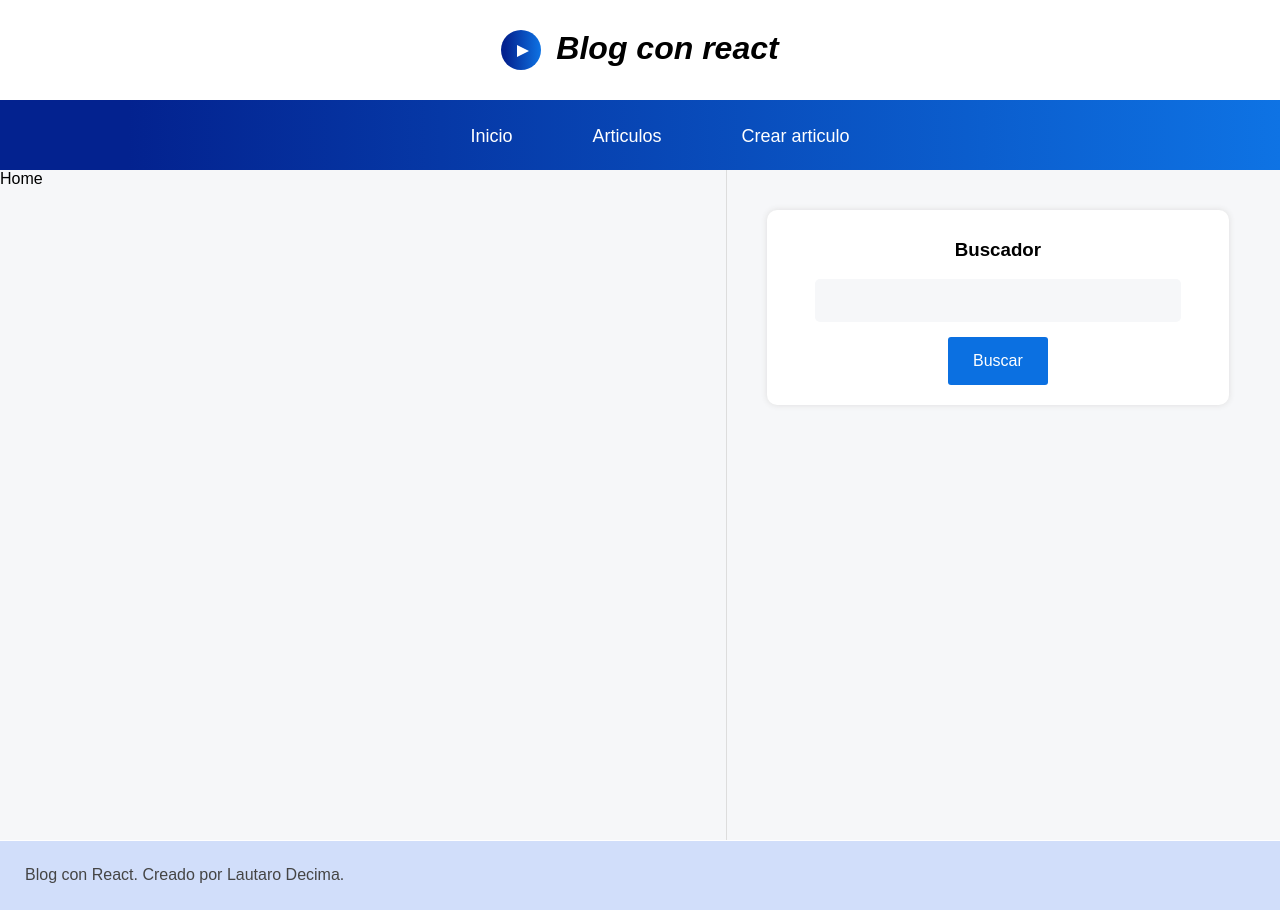
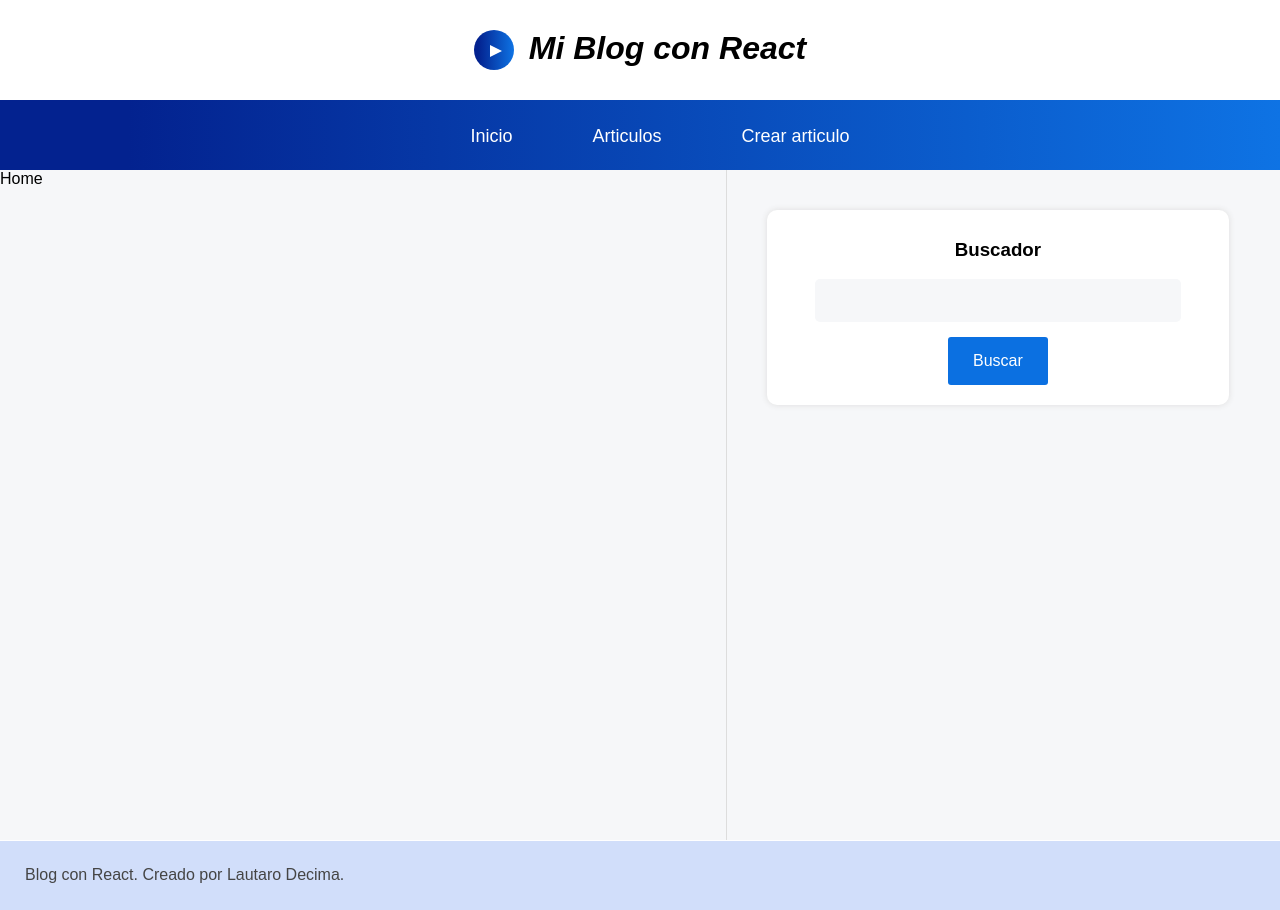
Before and after one commit to decimalautaro/front-end-blog-react, a React (Vite) app: page / in a window 1280 px wide. Built offline with nearby package versions, Linux system fonts and the light colour scheme.

Commit message:
fix: modificando contenido de header

```diff
--- a/src/components/layout/Header.jsx
+++ b/src/components/layout/Header.jsx
@@ -8,7 +8,7 @@ export const Header = () => {
           <div className='logo'>
               <div className='play'></div>
           </div>
-          <h1>Blog con react</h1>
+          <h1>Mi Blog con React</h1>
       </header>
   )
 }
```
